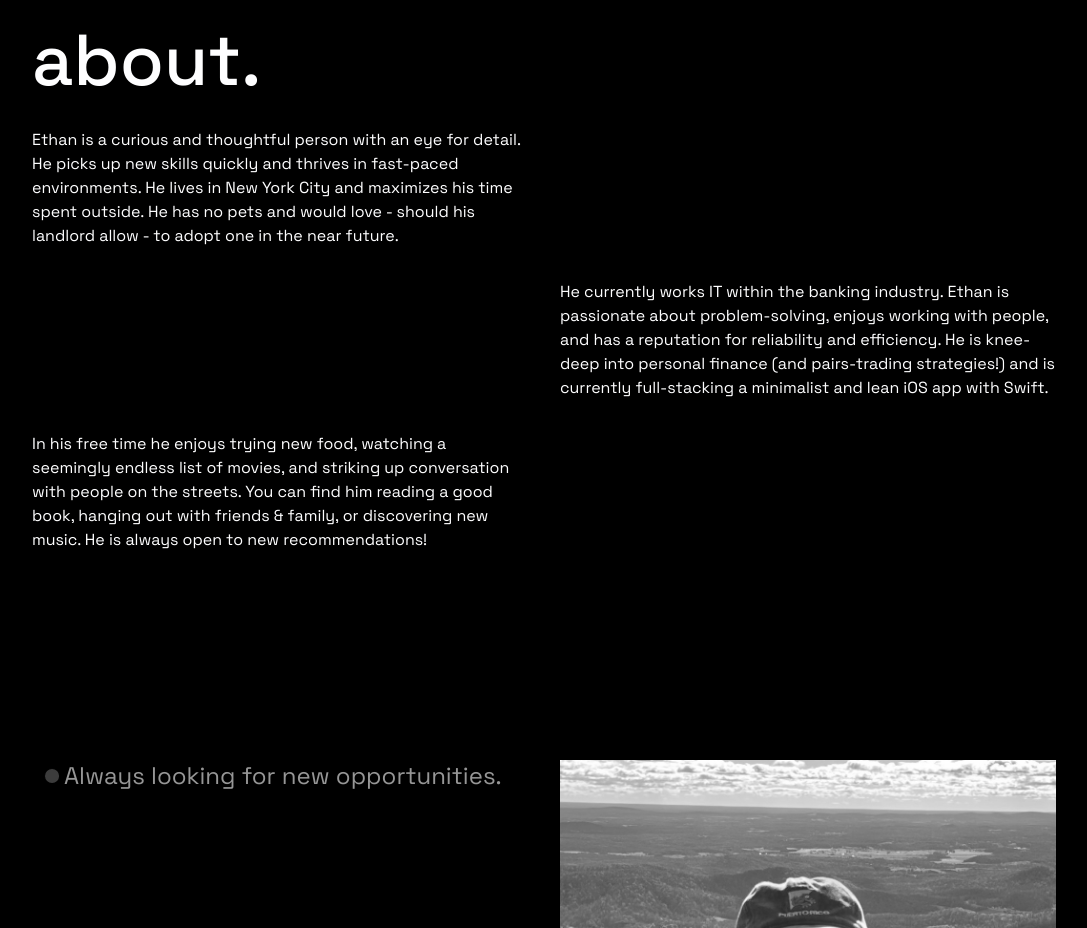
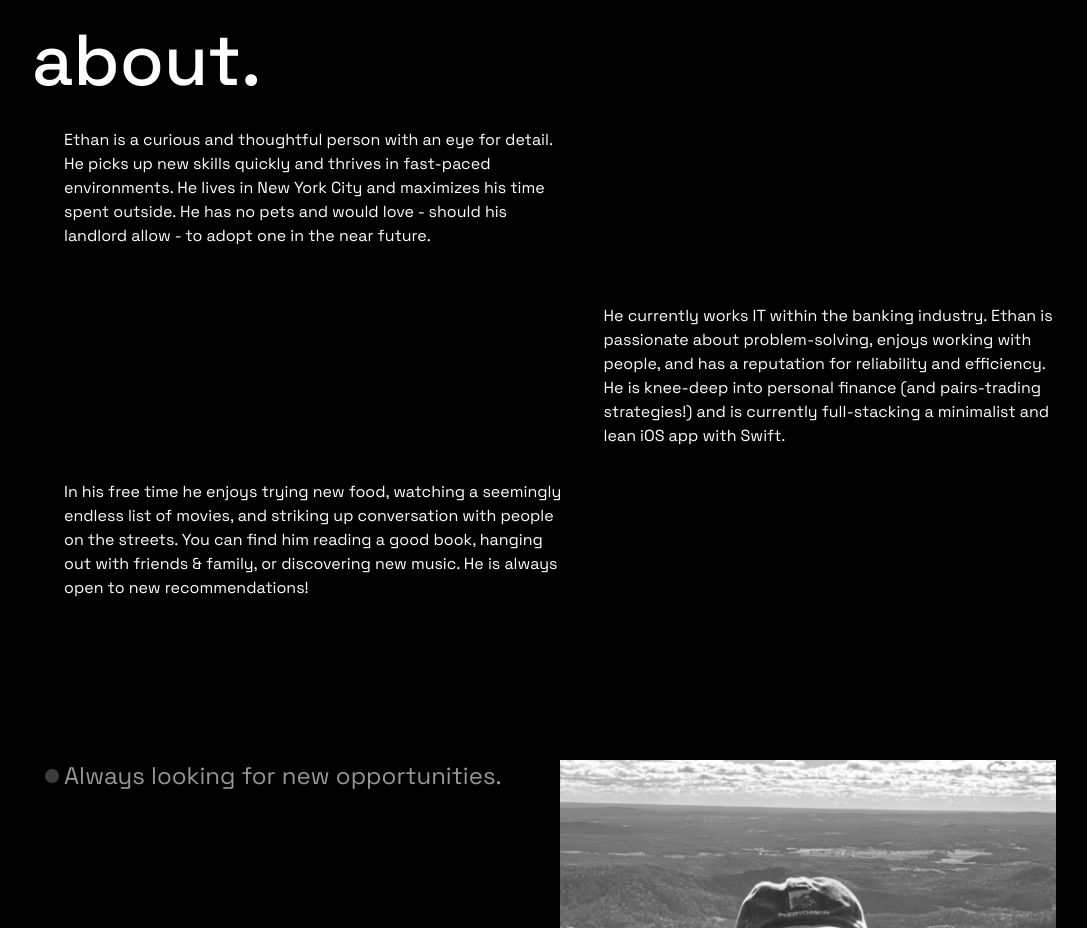
Before and after one commit to ethanwhyy/ethanwhyy.github.io, a Next.js app: page / in a window 1280 px wide. Shown: the part 840-1768 px from the top of the page, without its empty margins (128-1215 px from the left). Built offline with nearby package versions, Linux system fonts and the light colour scheme.

Commit message:
right-shifting about section

```diff
--- a/app/page.tsx
+++ b/app/page.tsx
@@ -355,9 +355,9 @@
                     </div> */}
 
                     <h2 className="text-4xl md:text-7xl font-medium mb-8 max-w-2xl">about.</h2>
-                    <div className="grid md:grid-cols-2 md:grid-rows-3 gap-8">
+                    <div className="grid md:grid-cols- md:grid-rows-3 gap-8">
                       {/* Block 1: Row 1, Col 1 */}
-                      <div className="md:row-start-1 md:col-start-1">
+                      <div className="md:row-start-1 md:col-start-2">
                         <div className="space-y-8">
                           <p className="text-base text-[#fefeff]">
                             Ethan is a curious and thoughtful person with an eye for detail. He picks up new skills quickly and thrives
@@ -368,7 +368,7 @@
                       </div>
 
                       {/* Block 2: Row 2, Col 2 */}
-                      <div className="md:row-start-2 md:col-start-2">
+                      <div className="md:row-start-2 md:col-start-3">
                         <div className="space-y-8">
                           <p className="text-base text-[#fefeff]">
                             He currently works IT within the banking industry. Ethan is passionate about problem-solving,
@@ -379,7 +379,7 @@
                       </div>
 
                       {/* Block 3: Row 3, Col 1 */}
-                      <div className="md:row-start-3 md:col-start-1">
+                      <div className="md:row-start-3 md:col-start-2">
                         <div className="space-y-8">
                           <p className="text-base text-[#fefeff]">
                             In his free time he enjoys trying new food, watching a seemingly endless list of movies, and
```
